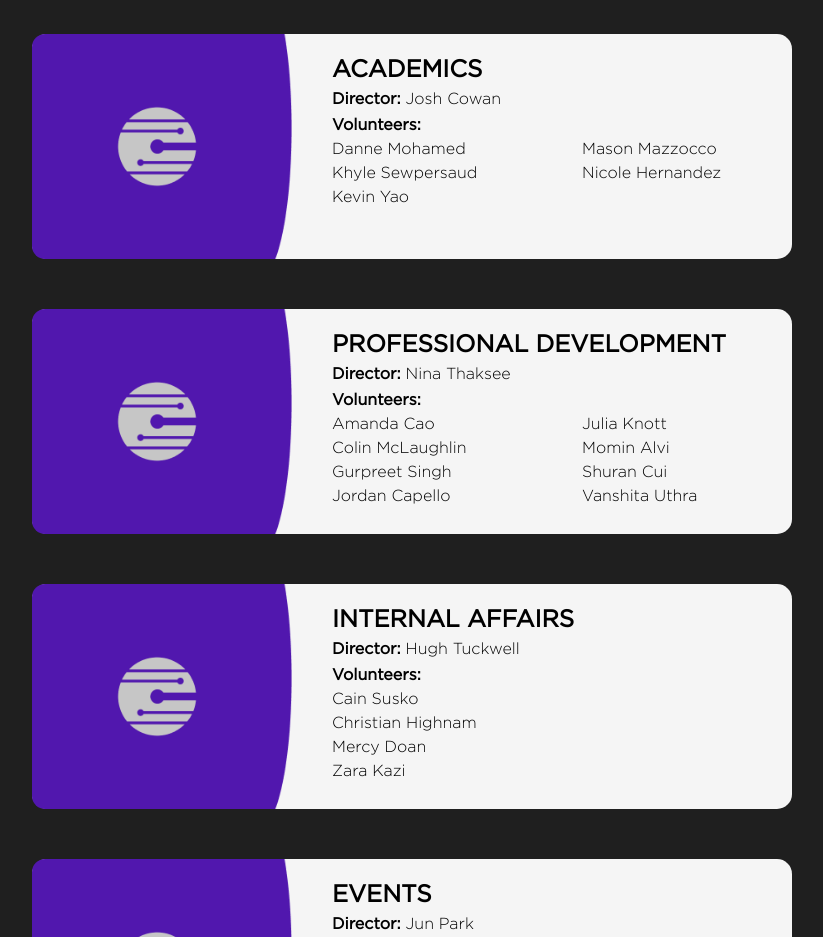
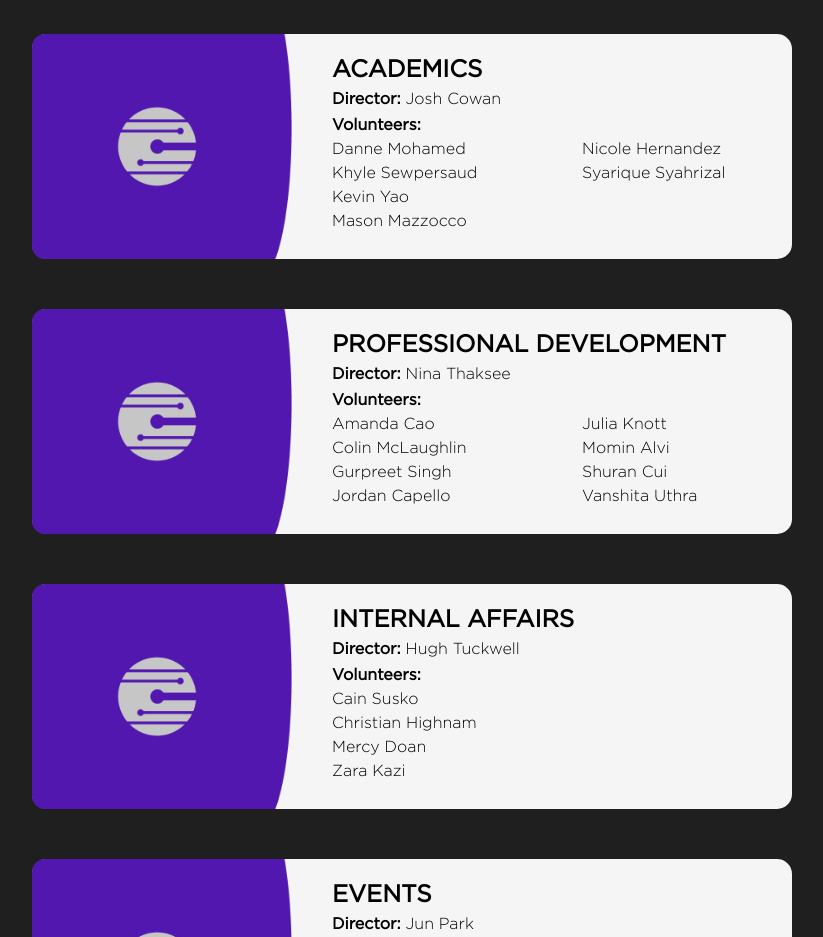
Before and after one commit to jadew33/test, a Next.js app: page /about in a window 1280 px wide. Shown: the part 1260-2197 px from the top of the page, without its empty margins (228-1051 px from the left). Built offline with nearby package versions, Linux system fonts and the light colour scheme.

Commit message:
add academics intern

```diff
--- a/app/about/page.js
+++ b/app/about/page.js
@@ -89,10 +89,11 @@ export default function About() {
                     <p>Danne Mohamed</p>
                     <p>Khyle Sewpersaud</p>
                     <p>Kevin Yao</p>
+                    <p>Mason Mazzocco</p>
                   </div>
                   <div>
-                    <p>Mason Mazzocco</p>
                     <p>Nicole Hernandez</p>
+                    <p>Syarique Syahrizal</p>
                   </div>
                 </div>
               </div>
@@ -123,7 +124,6 @@ export default function About() {
                     <p>Julia Knott</p>
                     <p>Momin Alvi</p>
                     <p>Shuran Cui</p>
-
                     <p>Vanshita Uthra</p>
                   </div>
                 </div>
```
